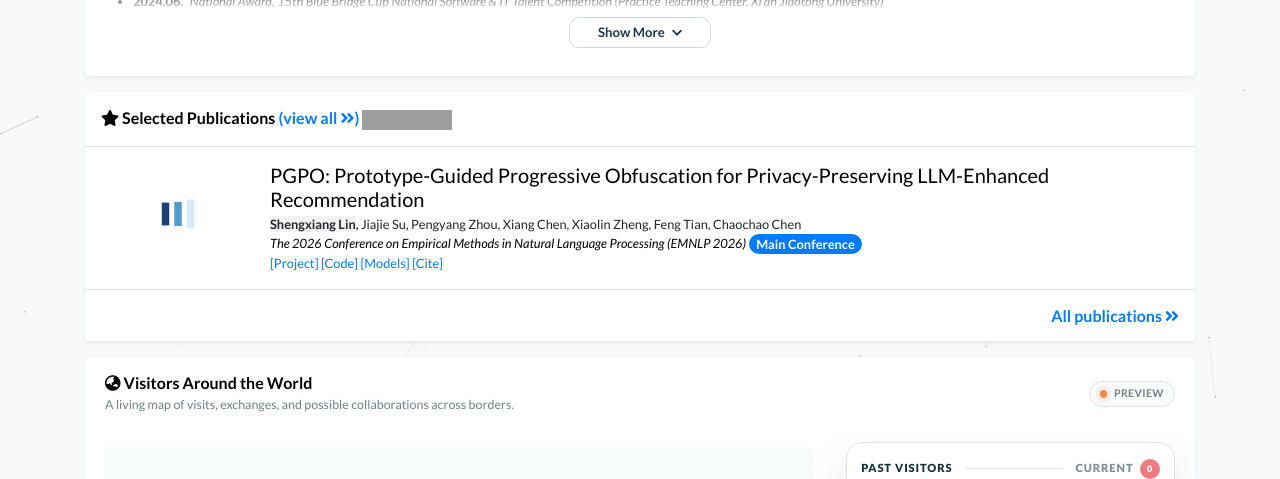
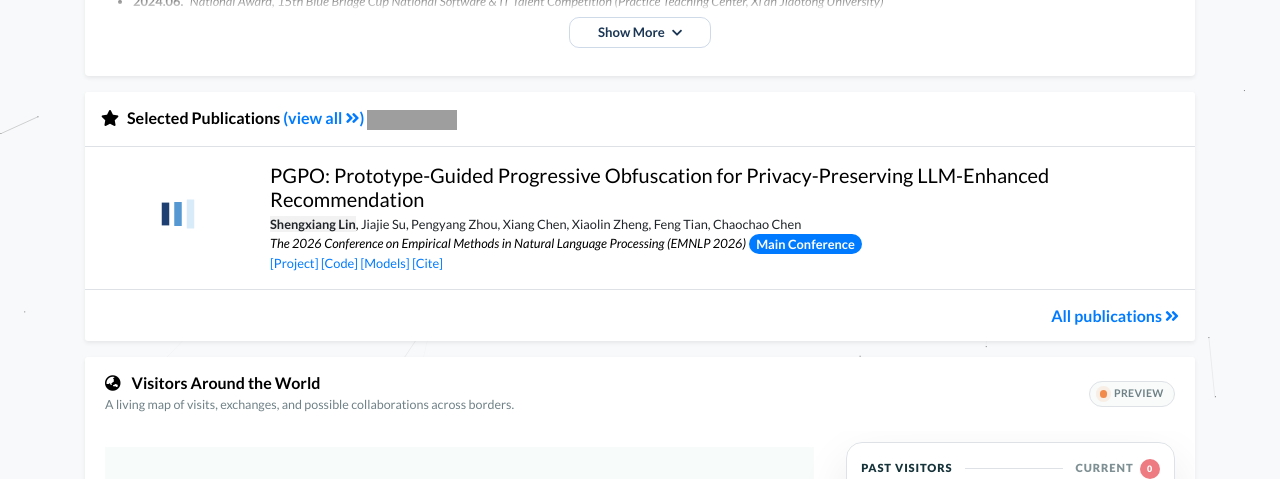
Before and after one commit to Shengxiang-Lin/Shengxiang-Lin.github.io, a Jekyll site: the page built from index.html, in a window 1280 px wide and 900 px high, scrolled down 1656 px. Shown: the part 150-629 px from the top of the window. Built offline with Jekyll 4.4.1, drawn with Linux system fonts in a browser that asks for light colours; a style sheet for code colours, icons or effects is not loaded; grey boxes are pictures that could not be loaded.

Commit message:
Add spacing after section icons
* Add spacing after publications icon

* Add spacing after visitor globe icon

```diff
--- a/_includes/widgets/visitor_globe.html
+++ b/_includes/widgets/visitor_globe.html
@@ -7,7 +7,7 @@
     <header class="visitor-globe-header">
         <div>
             <h6 id="visitor-globe-heading" class="mb-1">
-                <i class="fas fa-globe-asia" aria-hidden="true"></i>
+                <i class="fas fa-globe-asia mr-2" aria-hidden="true"></i>
                 <span class="lang-en">Visitors Around the World</span>
                 <span class="lang-zh">全球访客</span>
             </h6>
--- a/index.html
+++ b/index.html
@@ -13,7 +13,7 @@ visitor_globe: true
 {%
     include widgets/publication_card.html
     publications=pubs limit=page.num_selected
-    title='<i class="fas fa-star"></i> <span class="lang-en">Selected Publications</span><span class="lang-zh">精选论文</span>'
+    title='<i class="fas fa-star mr-2"></i><span class="lang-en">Selected Publications</span><span class="lang-zh">精选论文</span>'
 %}
 
 {% include widgets/visitor_globe.html %}
```
